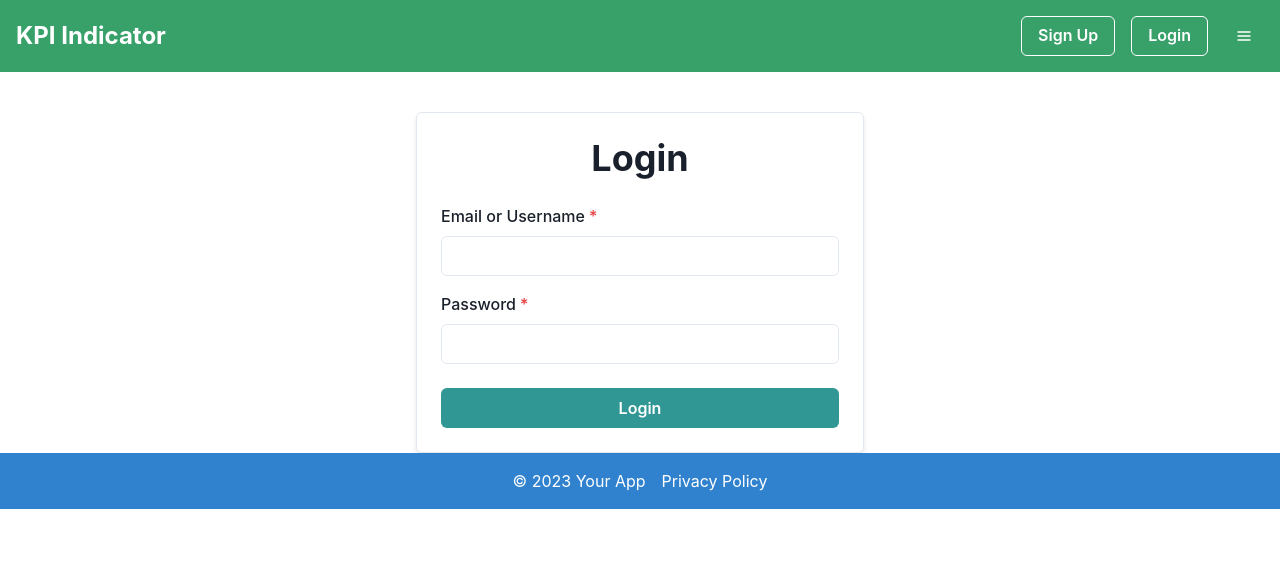
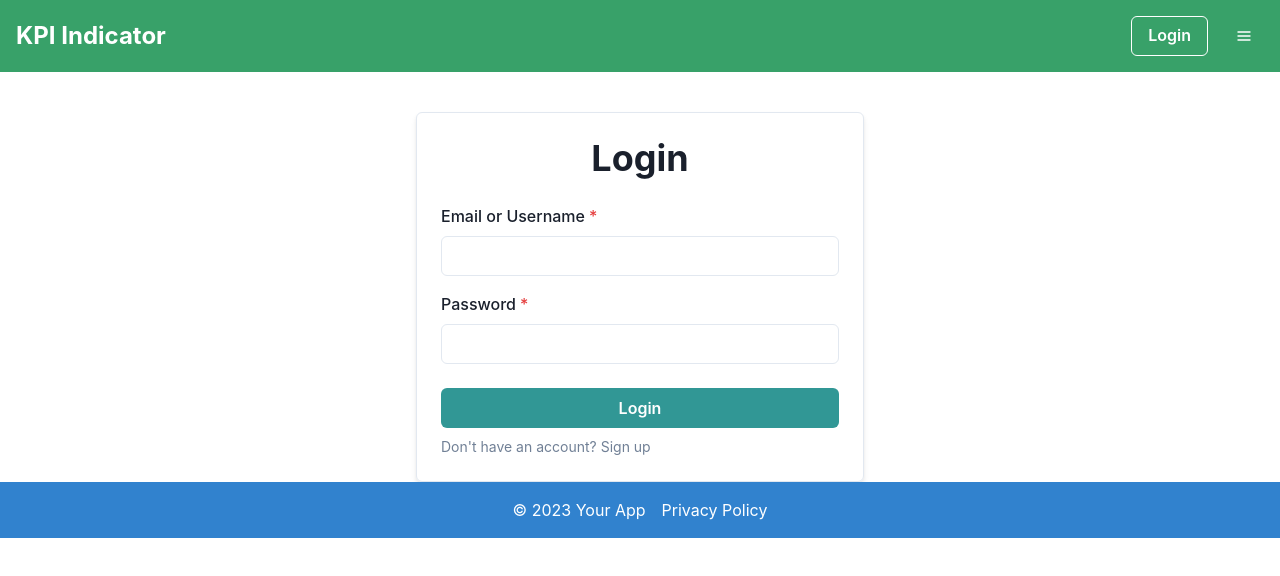
Before and after one commit to Mrgnoblennon/Example-KPI, a React (Create React App) app in the folder client/: page /login in a window 1280 px wide. Shown: the top 576 px of the page. Built offline with nearby package versions, Linux system fonts and the light colour scheme.

Commit message:
more changes to header

```diff
--- a/client/src/components/Header.js
+++ b/client/src/components/Header.js
@@ -1,5 +1,5 @@
 import React from 'react';
-import { Box, Flex, Link, Text, Button, Spacer, Menu, MenuButton, MenuList, MenuItem, IconButton } from "@chakra-ui/react";
+import { Box, Flex, Link, Text, Button, Spacer, Menu, MenuButton, MenuList, MenuItem, IconButton, Avatar} from "@chakra-ui/react";
 import { HamburgerIcon } from '@chakra-ui/icons';
 import AuthService from '../utils/auth'; // Import your AuthService
 
@@ -14,7 +14,7 @@ function Header() {
   };
 
   const isAuthenticated = AuthService.loggedIn(); // Check if the user is authenticated
-  const username = isAuthenticated ? AuthService.getProfile().username : null;
+  const username = isAuthenticated ? AuthService.getProfile().data.username : null;
 
   return (
     <Box as="header" bg="green.500" color="white" p={4}>
@@ -27,11 +27,6 @@ function Header() {
         <Spacer />
         {!isAuthenticated && ( // Render "Sign Up" and "Login" buttons when not authenticated
           <>
-            <Link href="/signup">
-              <Button colorScheme="white" variant="outline" mr={4}>
-                Sign Up
-              </Button>
-            </Link>
             <Link href="/login">
               <Button colorScheme="white" variant="outline" mr={4}>
                 Login
@@ -44,9 +39,14 @@ function Header() {
         <Text color="white" mr={2}>
           Welcome, {username}!
         </Text>
-        <Button colorScheme="white" variant="outline" onClick={handleLogout}>
-          Log Out
-        </Button>
+        <Link to="/profile">
+          <Avatar
+            name="User's Name"
+            src="URL_TO_USER_AVATAR_IMAGE"
+            size="md" // Adjust the size as needed
+            cursor="pointer" // Add a pointer cursor to indicate it's clickable
+          />
+        </Link>
       </>
         )}
 
@@ -62,6 +62,11 @@ function Header() {
       <MenuList placement="right"> {/* Set the placement to right */}
         <MenuItem color="black" as='a' href='#'>About</MenuItem>
         <MenuItem color="black" as='a' href='#'>Link 2</MenuItem>
+        {isAuthenticated && (
+          <>
+          <MenuItem onClick={handleLogout} color="black" as='a'>Logout</MenuItem>
+          </>
+        )}
       </MenuList>
     </Menu>
 
--- a/client/src/pages/Login.js
+++ b/client/src/pages/Login.js
@@ -6,6 +6,7 @@ import {
   FormLabel,
   Input,
   Button,
+  Text
 } from '@chakra-ui/react';
 import { useMutation } from '@apollo/client';
 import { LOGIN_USER } from '../utils/mutations'; // Import your login mutation
@@ -84,6 +85,9 @@ function Login() {
         >
           Login
         </Button>
+        <Text mt={2} fontSize="sm" color="gray.500">
+          Don't have an account? <a href="/signup">Sign up</a>
+        </Text>
       </form>
     </Box>
   );
--- a/client/src/utils/auth.js
+++ b/client/src/utils/auth.js
@@ -29,7 +29,7 @@ class AuthService {
 
   login(idToken) {
     localStorage.setItem('id_token', idToken);
-    //window.location.assign('/');
+    window.location.assign('/');
   }
 
   logout() {
```
